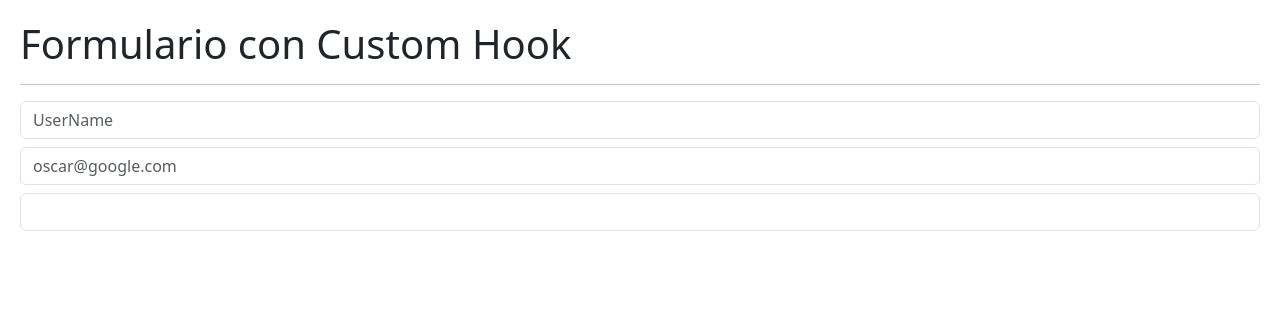
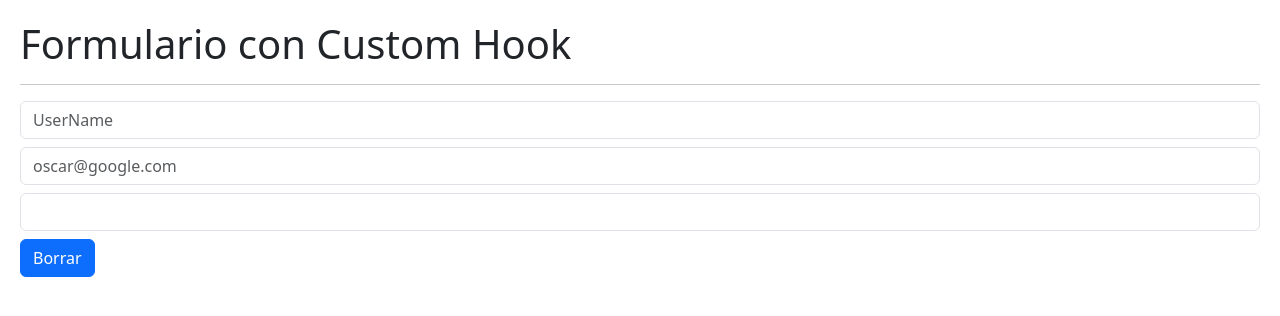
Before and after one commit to OscarAristizabalDev/reactjs-hooks-app, a React (Vite) app: page / in a window 1280 px wide. Shown: the top 316 px of the page. Built offline with nearby package versions, Linux system fonts and the light colour scheme.

Commit message:
Se crea una funcion para resetar los valores del formulario

```diff
--- a/src/02-useEffect/FormWithCustomHook.tsx
+++ b/src/02-useEffect/FormWithCustomHook.tsx
@@ -1,10 +1,10 @@
 import { useEffect } from "react"
-import { useForm } from "../hooks/useForm";
+import { useForm } from "../hooks/UseForm";
 
 export const FormWithCustomHook = () => {
 
     // Se destructura las propiedades del custom hook useForm
-    const { formState, onCambiarInput, username, password, email }: any = useForm({
+    const { formState, onCambiarInput, onResetForm, username, password, email }: any = useForm({
         username: '',
         email: '',
         password: ''
@@ -42,6 +42,7 @@ export const FormWithCustomHook = () => {
                 onChange={(event) => onCambiarInput(event)}
             />
 
+            <button className="btn btn-primary mt-2" onClick={() => onResetForm()}>Borrar</button>
 
         </>
     )
--- a/src/hooks/UseForm.ts
+++ b/src/hooks/UseForm.ts
@@ -19,8 +19,13 @@ export const useForm = (initialForm = {}) => {
         })
     };
 
+    const onResetForm = () => {
+        setFormState(initialForm)
+    }
+
     return {
         onCambiarInput,
+        onResetForm,
         formState,
         ...formState // Esto permite retornas las propiedad del objeto (username, email, password)
     };
```
